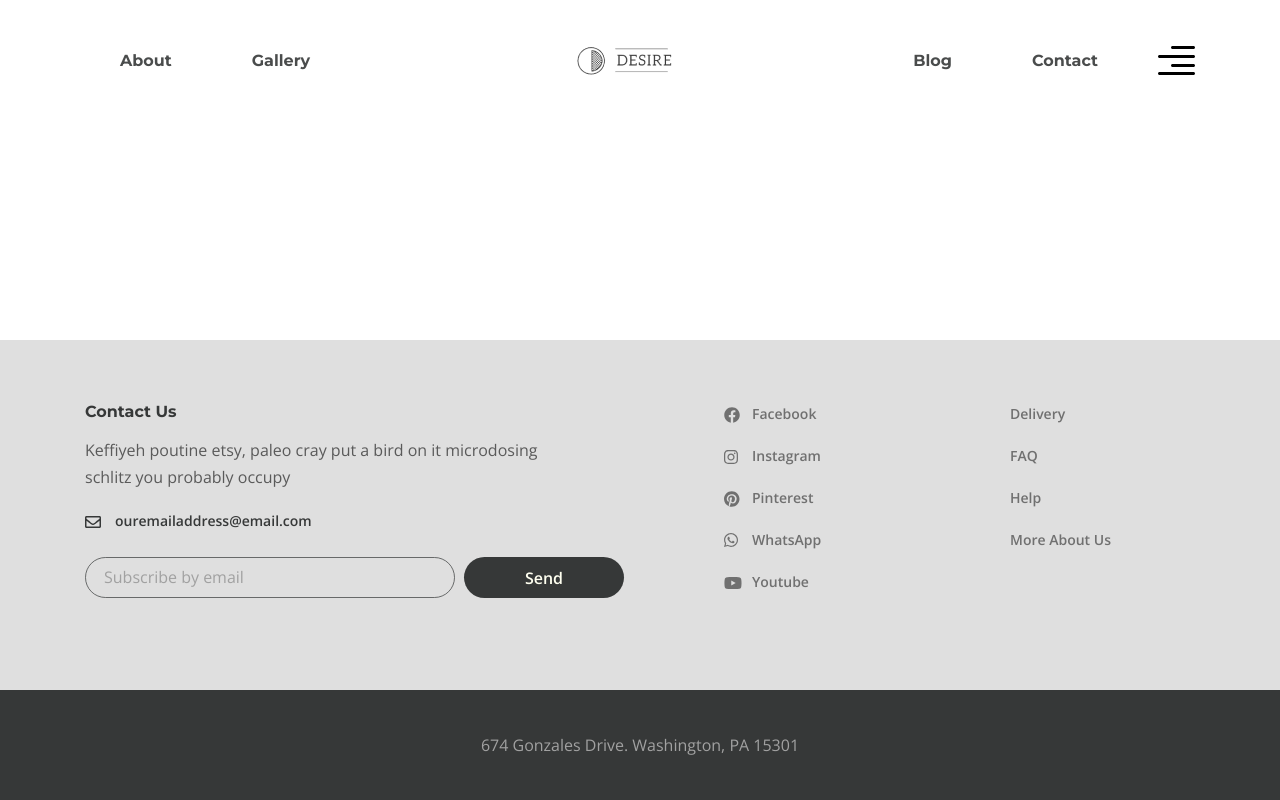
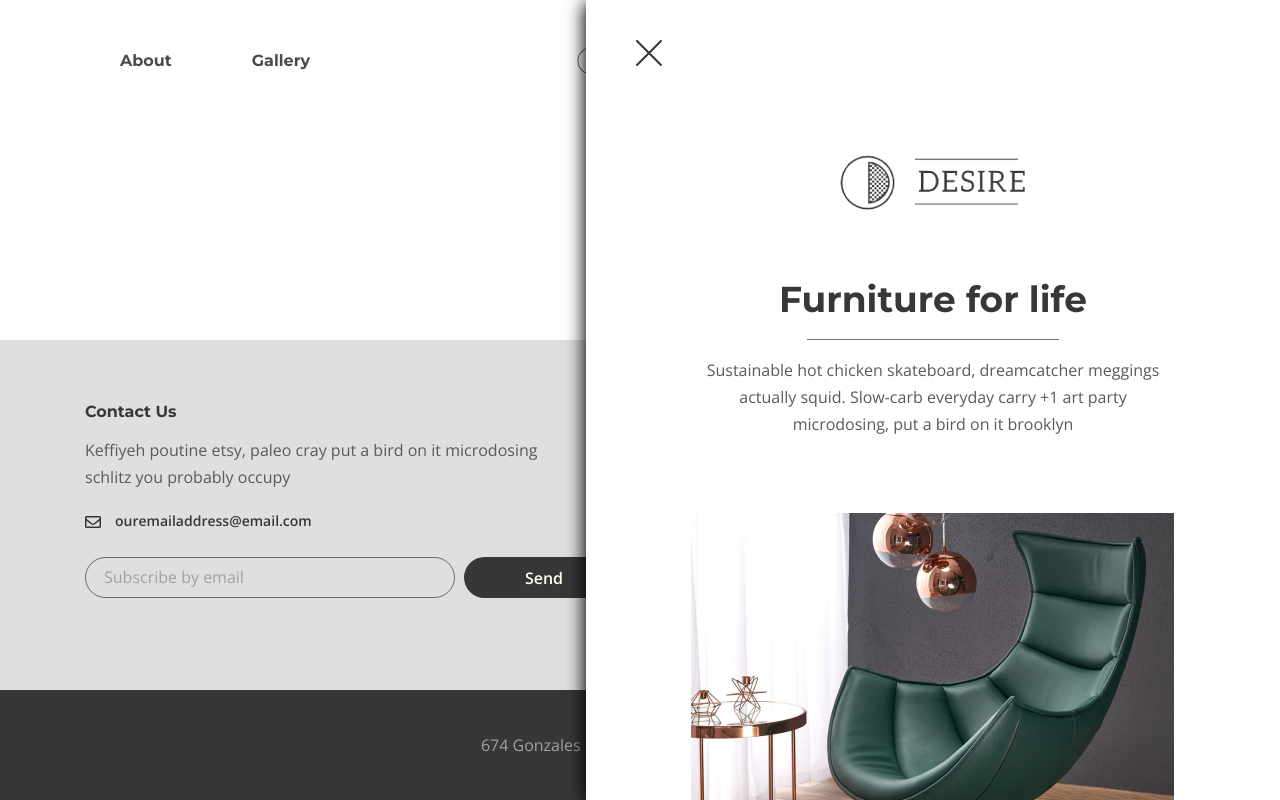
Before and after one commit to programer1983/layout-furnityre-collection, a website: page app/index.html in a window 1280 px wide. Both pictures are taken after a click on the button 1176 px from the left and 60 px from the top of the page. Drawn offline with nearby package versions, Linux system fonts and the light colour scheme; files that its build step writes are made by us from their sources.

Commit message:
create side-menu

```diff
--- a/app/index.html
+++ b/app/index.html
@@ -40,10 +40,25 @@
           <button class="header__btn">
             <img src="images/icon_menu.svg" alt="Icon">
           </button>
+          <div class="rightside-menu rightside-menu--close">
+            <button class="rightside-menu__close">
+              <img src="images/close.svg" alt="Icon">
+            </button>
+            <div class="rightside-menu__content">
+              <a class="rightside-menu__logo" href="#">
+                <img src="images/logo-big.png" alt="Logo" >
+              </a>
+              <h4 class="rightside-menu__title">Furniture for life</h4>
+              <p class="rightside-menu__text">Sustainable hot chicken skateboard, dreamcatcher meggings actually squid. Slow-carb everyday carry +1 art party microdosing, put a bird on it brooklyn</p>
+              <img class="rightside-menu__images" src="images/rightsid-img.jpg" alt="Image">
+            </div>
+          </div>
         </div>
       </div>
     </header>
-    <main class="main"></main>
+    <main class="main">
+
+    </main>
     <footer class="footer">
       <div class="footer__content">
         <div class="container">
--- a/app/js/main.js
+++ b/app/js/main.js
@@ -1,3 +1,8 @@
 $(function () {
-
+    $(".header__btn").on("click", function(){
+        $(".rightside-menu").removeClass("rightside-menu--close")
+    })
+    $(".rightside-menu__close").on("click", function(){
+        $(".rightside-menu").addClass("rightside-menu--close")
+    })
 })
--- a/app/scss/_global.scss
+++ b/app/scss/_global.scss
@@ -9,6 +9,8 @@ body {
 	font-weight: 400;
 	font-family: 'Open Sans', sans-serif;
 	color: $default;
+	overflow-x: hidden;
+	min-width: 320px;
 }
 
 .wrapper {
--- a/app/scss/style.scss
+++ b/app/scss/style.scss
@@ -182,3 +182,69 @@
         padding: 42px 0 41px;
     }
 }
+
+
+
+/* ===== RIGHTSIDEMENU ================================================== */
+
+.rightside-menu {
+    position: absolute;
+    top: 0;
+    right: 0;
+    bottom: 0;
+    max-width: 694px;
+    width: 100%;
+    background-color: #fff;
+    z-index: 2;
+    padding-top: 40px;
+    box-shadow: -2px 3px 17px 0px #000;
+    transition: all .5s;
+    overflow-y: hidden;
+    &.rightside-menu--close {
+        transform: translateX(500%);
+    }
+    &__close {
+        background-color: transparent;
+        border: none;
+        padding: 0;
+        cursor: pointer;
+        margin-left: 50px;
+        margin-bottom: 60px;
+    }
+    &__content {
+        text-align: center;
+        max-width: 485px;
+        margin: 0 auto;
+    }
+    &__logo {
+        display: inline-block;
+        margin-bottom: 40px;
+    }
+    &__title {
+        @extend %title-font;
+        color: $title;
+        font-size: 36px;
+        line-height: 51px;
+        position: relative;
+        margin-bottom: 17px;
+        padding-bottom: 15px;
+        &::after {
+            content: "";
+            position: absolute;
+            left: 0;
+            right: 0;
+            bottom: 0;
+            max-width: 252px;
+            margin: 0 auto;
+            height: 1px;
+            background: #6D7278;
+        }
+    }
+    &__text {
+        margin-bottom: 75px;
+
+    }
+    &__images {
+        max-width: 485px;
+    }
+}
```
Also changed, not shown: app/css/style.min.css, app/images/close.svg (added), app/images/logo-big.png (added), app/images/rightsid-img.jpg (added), app/js/main.min.js.
